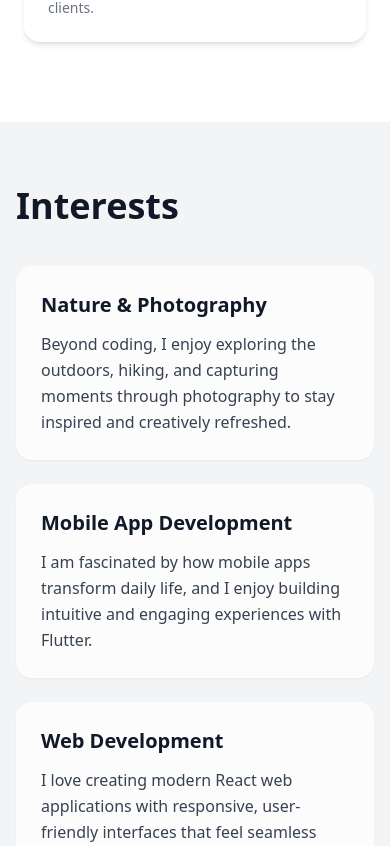
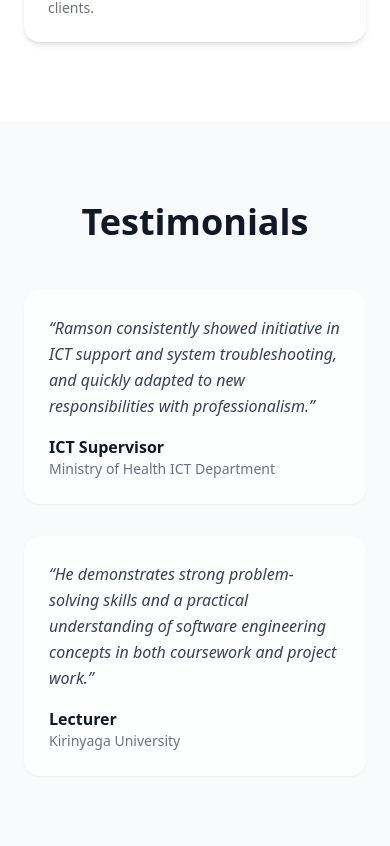
Before and after one commit to Ramslon/My-Portfolio, a React (Vite) app: page / in a window 390 px wide. Shown: the part 5478-6324 px from the top of the page. Built offline with nearby package versions, Linux system fonts and the light colour scheme.

Commit message:
Add testimonials section and navbar links

```diff
--- a/src/App.jsx
+++ b/src/App.jsx
@@ -9,6 +9,7 @@ import Footer from "./components/Footer";
 import Experience from "./components/Experience";
 import Education from "./components/Education";
 import Interest from "./components/Interests";
+import Testimonials from "./components/Testimonials";
 
 function App() {
   return (
@@ -20,6 +21,7 @@ function App() {
       <Education/>
       <Skills/>
       <Projects/>
+      <Testimonials/>
       <Interest/>
       <Contact/>
       <Footer/>
--- a/src/components/Navbar.jsx
+++ b/src/components/Navbar.jsx
@@ -36,6 +36,7 @@ const Navbar = () => {
             <a href="#education" className="hover:text-blue-600 transition-all duration-300">Education</a>
             <a href="#skills" className="hover:text-blue-600 transition-all duration-300">Skills</a>
             <a href="#projects" className="hover:text-blue-600 transition-all duration-300">Projects</a>
+            <a href="#testimonials" className="hover:text-blue-600 transition-all duration-300">Testimonials</a>
             <a href="#interests" className="hover:text-blue-600 transition-all duration-300">Interests</a>
             <a href="#contact" className="hover:text-blue-600 transition-all duration-300">Contact</a>
           </div>
@@ -64,6 +65,7 @@ const Navbar = () => {
             <a href="#experience" onClick={() => setMenuOpen(false)} className="hover:text-blue-600 transition-all duration-300">Experience</a>
             <a href="#education" onClick={() => setMenuOpen(false)} className="hover:text-blue-600 transition-all duration-300">Education</a>
             <a href="#projects" onClick={() => setMenuOpen(false)} className="hover:text-blue-600 transition-all duration-300">Projects</a>
+            <a href="#testimonials" onClick={() => setMenuOpen(false)} className="hover:text-blue-600 transition-all duration-300">Testimonials</a>
             <a href="#interests" onClick={() => setMenuOpen(false)} className="hover:text-blue-600 transition-all duration-300">Interests</a>
             <a href="#contact" onClick={() => setMenuOpen(false)} className="hover:text-blue-600 transition-all duration-300">Contact</a>
           </div>
--- /dev/null
+++ b/src/components/Testimonials.jsx
@@ -0,0 +1,45 @@
+import { motion } from "framer-motion";
+
+const testimonials = [
+  {
+    quote:
+      "Ramson consistently showed initiative in ICT support and system troubleshooting, and quickly adapted to new responsibilities with professionalism.",
+    name: "ICT Supervisor",
+    role: "Ministry of Health ICT Department",
+  },
+  {
+    quote:
+      "He demonstrates strong problem-solving skills and a practical understanding of software engineering concepts in both coursework and project work.",
+    name: "Lecturer",
+    role: "Kirinyaga University",
+  },
+];
+
+const Testimonials = () => {
+  return (
+    <section id="testimonials" className="py-20 px-6 bg-gray-50 dark:bg-gray-900 scroll-mt-24">
+      <h2 className="text-4xl md:text-5xl font-bold text-center mb-12 text-gray-900 dark:text-white">Testimonials</h2>
+
+      <div className="max-w-6xl mx-auto grid md:grid-cols-2 gap-8">
+        {testimonials.map((item, index) => (
+          <motion.article
+            key={item.role}
+            initial={{ opacity: 0, y: 24 }}
+            whileInView={{ opacity: 1, y: 0 }}
+            viewport={{ once: true }}
+            transition={{ duration: 0.5, delay: index * 0.1 }}
+            className="rounded-2xl p-6 backdrop-blur-lg bg-white/70 dark:bg-black/30 border border-white/40 dark:border-gray-700/50 shadow-sm"
+          >
+            <p className="text-gray-700 dark:text-gray-300 leading-relaxed italic">“{item.quote}”</p>
+            <div className="mt-4">
+              <p className="font-semibold text-gray-900 dark:text-white">{item.name}</p>
+              <p className="text-sm text-gray-500 dark:text-gray-400">{item.role}</p>
+            </div>
+          </motion.article>
+        ))}
+      </div>
+    </section>
+  );
+};
+
+export default Testimonials;
```
